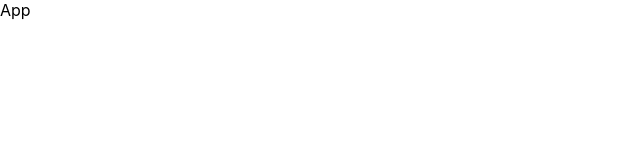
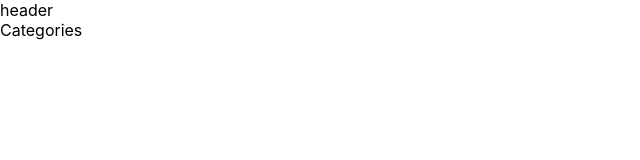
Before and after one commit to NatalieAde/oak-news-context, a React (Create React App) app in the folder oak-news-context/: page /categories in a window 1280 px wide. Shown: the top 160 px of the page, without its empty margins (0-640 px from the left). Built offline with nearby package versions, Linux system fonts and the light colour scheme.

Commit message:
Created simple route structure

```diff
--- a/oak-news-context/src/App.js
+++ b/oak-news-context/src/App.js
@@ -1,7 +1,12 @@
 import React from "react";
+import AppRouter from "./routes/AppRouter";
 
 function App() {
-  return <div>App</div>;
+  return (
+    <div>
+      <AppRouter />
+    </div>
+  );
 }
 
 export default App;
--- a/oak-news-context/src/routes/AppRouter.jsx
+++ b/oak-news-context/src/routes/AppRouter.jsx
@@ -1,7 +1,23 @@
 import React from "react";
+import { BrowserRouter, Routes, Route } from "react-router-dom";
+import Header from "../components/header/Header";
+import Home from "../pages/home/Home";
+import Search from "../pages/search/Search";
+import Categories from "../pages/categories/Categories";
 
 function AppRouter() {
-  return <div>AppRouter</div>;
+  return (
+    <div>
+      <BrowserRouter>
+        <Header />
+        <Routes>
+          <Route path="/" element={<Home />} />
+          <Route path="/search" element={<Search />} />
+          <Route path="/categories" element={<Categories />} />
+        </Routes>
+      </BrowserRouter>
+    </div>
+  );
 }
 
 export default AppRouter;
```
